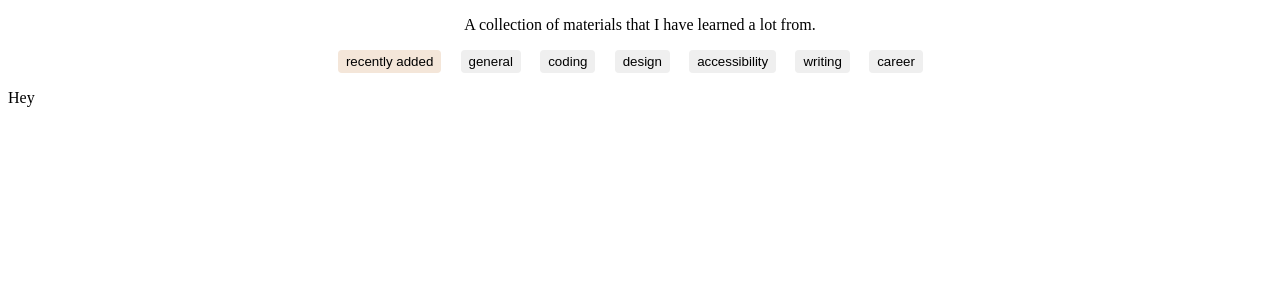
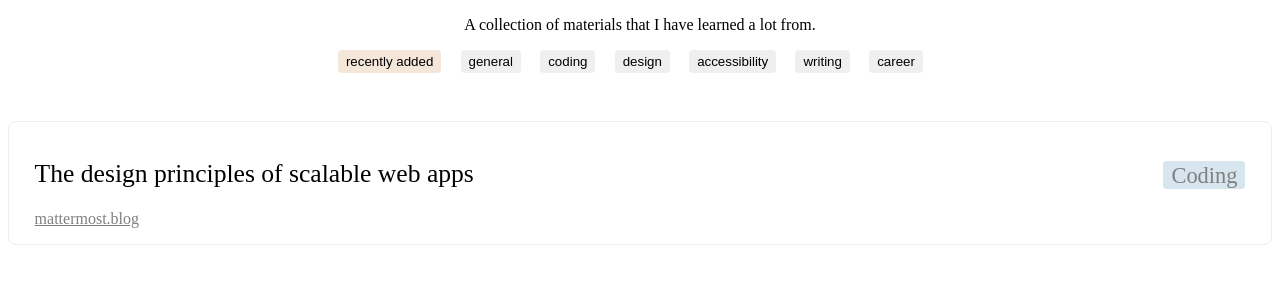
Before and after one commit to gathoni-k/tracing-code, a Next.js app: page /reading-list in a window 1280 px wide. Shown: the top 300 px of the page. Built offline with nearby package versions, Linux system fonts and the light colour scheme; a web font is replaced by a local one.

Commit message:
Create card component

```diff
--- /dev/null
+++ b/components/Card/Card.tsx
@@ -0,0 +1,21 @@
+import getDomain from '../../helpers/getDomain'
+import styles from './card.module.scss'
+interface iCard  {
+    title: string,
+    link: string,
+    tag: string
+}
+export default function Card({title, link, tag}:iCard) {
+    let domain = getDomain(link)
+  return (
+    <li className={styles.card}>
+        <section>
+            <h2>{title}<span className={styles.hover} aria-hidden="true">↗</span></h2>
+            <a href={link} target={"_blank"} rel="noreferrer" >{domain}</a>
+        </section>
+        <section>
+            <span className={styles.tag}>{tag}</span>
+        </section>
+    </li>
+  )
+}
--- /dev/null
+++ b/components/Card/card.module.scss
@@ -0,0 +1,52 @@
+.card {
+    position: relative;
+    list-style: none;
+    border: 1px solid #ededed;
+    border-radius: 8px;
+    padding: 1rem 1.6rem 1rem 1.6rem;
+    display: flex;
+    align-items: baseline;
+    justify-content: space-between;
+    cursor: pointer;
+    transition: all .4s ease;
+    h2 {
+        font-size: 1.6rem;
+        font-weight: 400;
+        .hover {
+            margin-left: 1px;
+            display: none;
+        }
+    }
+    .tag {
+        background-color: #D7E5EE;
+        color: gray;
+        padding: 0.1rem 0.5rem;
+        font-size: 1.4rem;
+        border-radius: 4px;
+    }
+    a {
+        color: gray;
+        &::before{
+            content: '';
+            position: absolute;
+            left: 0;
+            right: 0;
+            bottom: 0;
+            top: 0;
+            &:hover {
+                border: 2px solid #000
+            }
+            &:focus {
+                border-color: 2px solid #000
+            }
+        }
+
+    }
+    &:hover {
+        background-color: #f5f5f7;
+        .hover{
+            display: inline;
+        }
+    }
+
+}
--- a/components/Tab/Tab.tsx
+++ b/components/Tab/Tab.tsx
@@ -1,4 +1,5 @@
 import { Ref, useRef, useState } from "react";
+import Card from "../Card/Card";
 import styles from "./tab.module.scss";
 
 interface iTabItem{
@@ -35,6 +36,7 @@ const TabPanel = ({tabPanelId, selectedTab, index, ...props}:iTabPanel) => {
         aria-label={tabPanelId}
         hidden={selectedTab !== index}
         tabIndex={0}
+        style={{marginTop: "3rem"}}
         >
         {props.children}
         </section>
@@ -45,7 +47,7 @@ export default function Tab() {
         {
             index:1,
             title: "recently added",
-            content: <p>Hey</p>,
+            content: <Card title="The design principles of scalable web apps" link="https://mattermost.blog" tag="Coding"/>,
             ref: useRef<HTMLButtonElement>(null)
         },
         {
--- /dev/null
+++ b/helpers/getDomain.tsx
@@ -0,0 +1,6 @@
+function getDomain(url:string) {
+    let domainUrl = (new URL(url))
+    const domain = domainUrl.hostname.replace('www.','');
+    return domain
+}
+export default getDomain
```
Also changed, not shown: components/Cards/Cards.tsx (added, +19 -0 lines).
